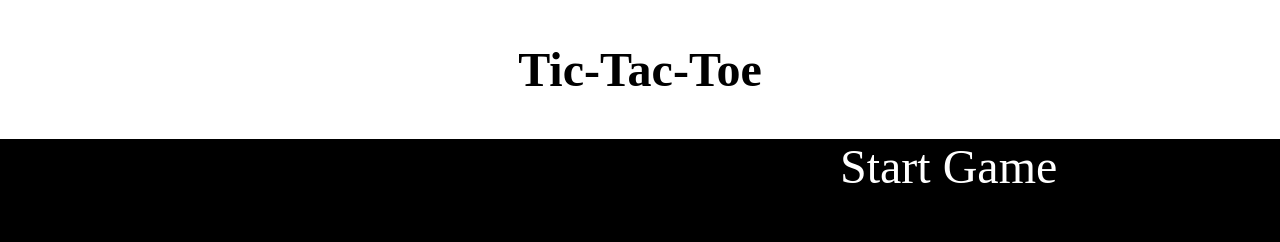
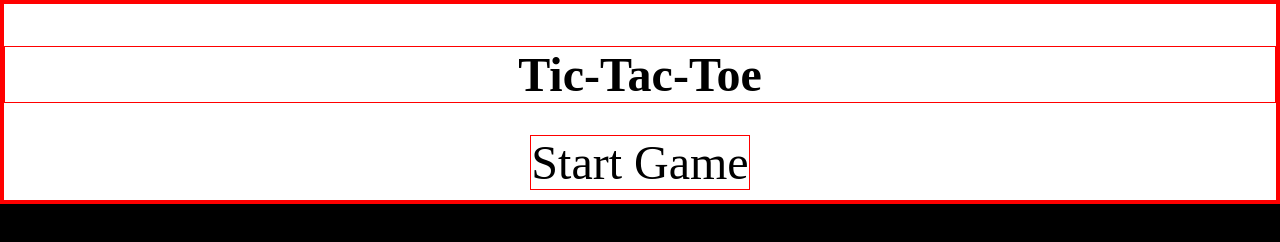
Before and after one commit to davionr1/game-project, a plain HTML site: page index.html in a window 1280 px wide. Drawn offline with Linux system fonts and the light colour scheme.

```diff
--- a/index.css
+++ b/index.css
@@ -6,19 +6,22 @@ body{
     background-color: white;
     padding-top: 10px;
     padding-bottom: 10px;
+    text-align: center;
 }
 h1{
     color: black;
-    text-align: center;
     font-size: 3em;
 }
 
 a{
-    position: absolute;
-    color: white;
-    left: 17.5em;
+    position: relative;
+    color: black;
     font-size: 3em;
     text-decoration: none;
+    text-align: center;
+}
+*{
+    border: 1px solid red;
 }
 button{
     position:absolute;
```
Also changed, not shown: index.html (+1 -2 lines).
